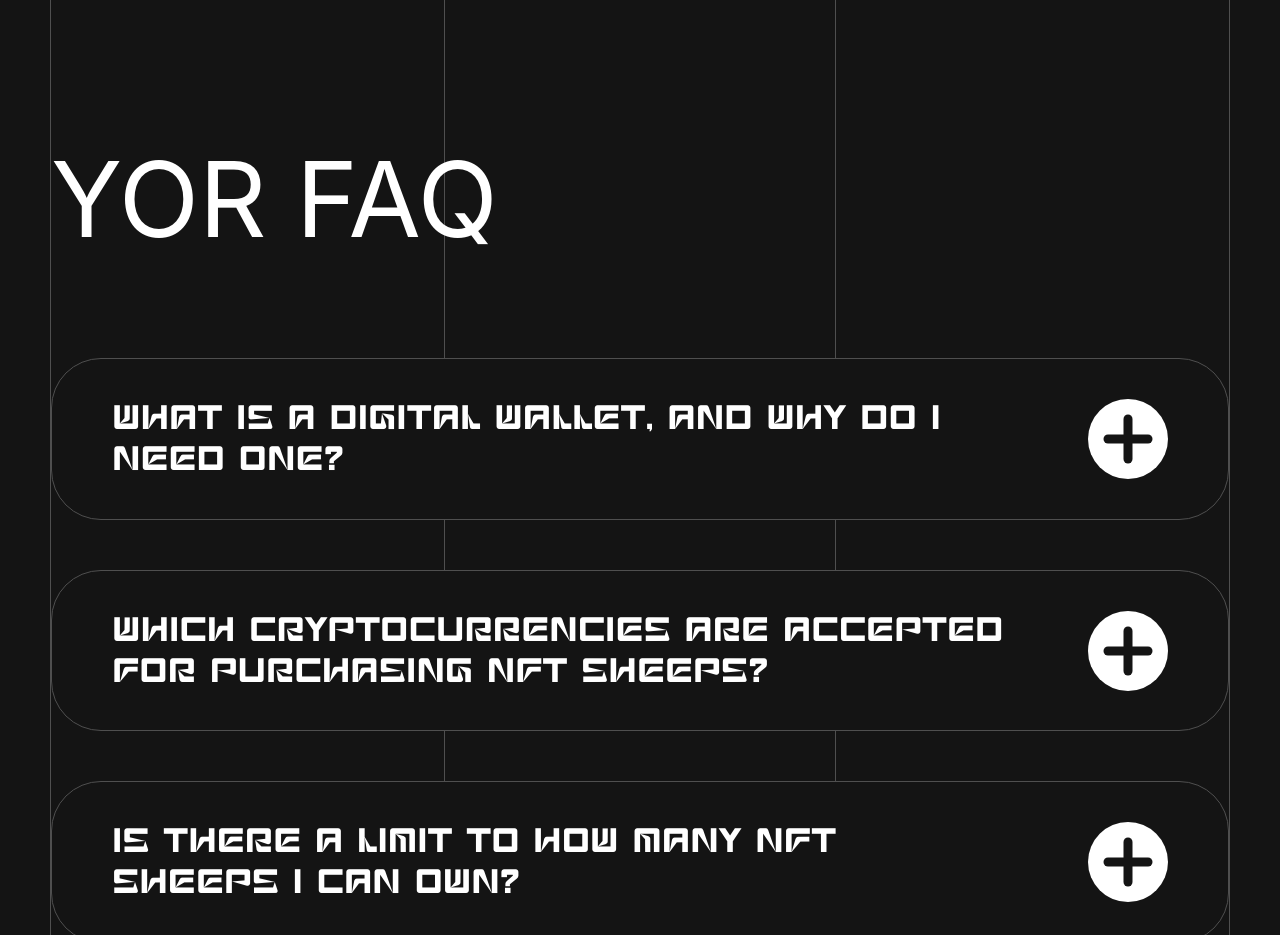
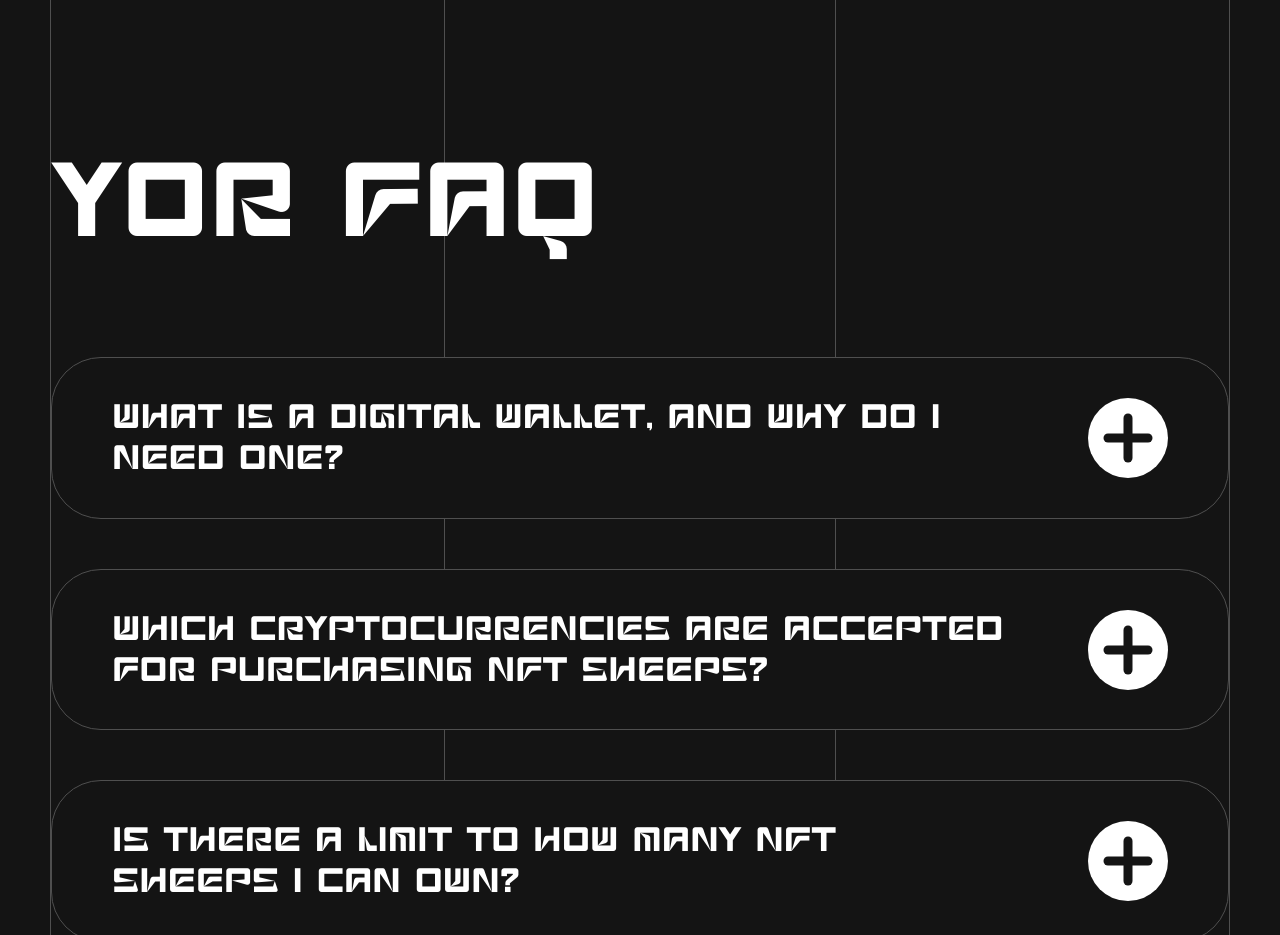
Before and after one commit to bambuuk/chic-sheep, a Next.js app: page / in a window 1280 px wide. Shown: the part 7740-8675 px from the top of the page. Built offline with nearby package versions, Linux system fonts and the light colour scheme.

Commit message:
fix fonts for title in our your faq

```diff
--- a/src/components/YourFAQ/YourFAQ.tsx
+++ b/src/components/YourFAQ/YourFAQ.tsx
@@ -42,6 +42,9 @@ const Title = styled("h2")(({ theme }) => ({
   lineHeight: "111%",
   color: "#fff",
   textTransform: "uppercase",
+  "& span": {
+    fontFamily: theme.typography.secondFamily,
+  },
   [theme.breakpoints.down(1700)]: {
     fontSize: "105px",
   },
```
